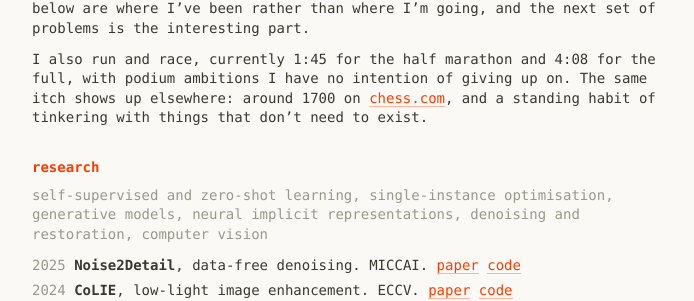
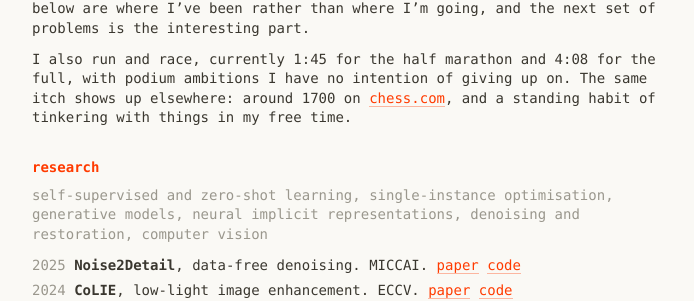
Before and after one commit to ctom2/chobola-ai, a Jekyll site: the page built from index.md, in a window 1280 px wide. Shown: the part 244-545 px from the top of the page, without its empty margins (288-982 px from the left). Built offline with Jekyll 4.4.1, drawn with Linux system fonts in a browser that asks for light colours.

Commit message:
Update index.md

```diff
--- a/index.md
+++ b/index.md
@@ -12,7 +12,7 @@ I'm a trained researcher, finishing a PhD at the Technical University of Munich
 
 I'm staying in machine learning and changing what I point it at. The papers below are where I've been rather than where I'm going, and the next set of problems is the interesting part.
 
-I also run and race, currently 1:45 for the half marathon and 4:08 for the full, with podium ambitions I have no intention of giving up on. The same itch shows up elsewhere: around 1700 on <a href="https://www.chess.com/member/frequentpath">chess.com</a>, and a standing habit of tinkering with things that don't need to exist.
+I also run and race, currently 1:45 for the half marathon and 4:08 for the full, with podium ambitions I have no intention of giving up on. The same itch shows up elsewhere: around 1700 on <a href="https://www.chess.com/member/frequentpath">chess.com</a>, and a standing habit of tinkering with things in my free time.
 
 ## research
 
```
